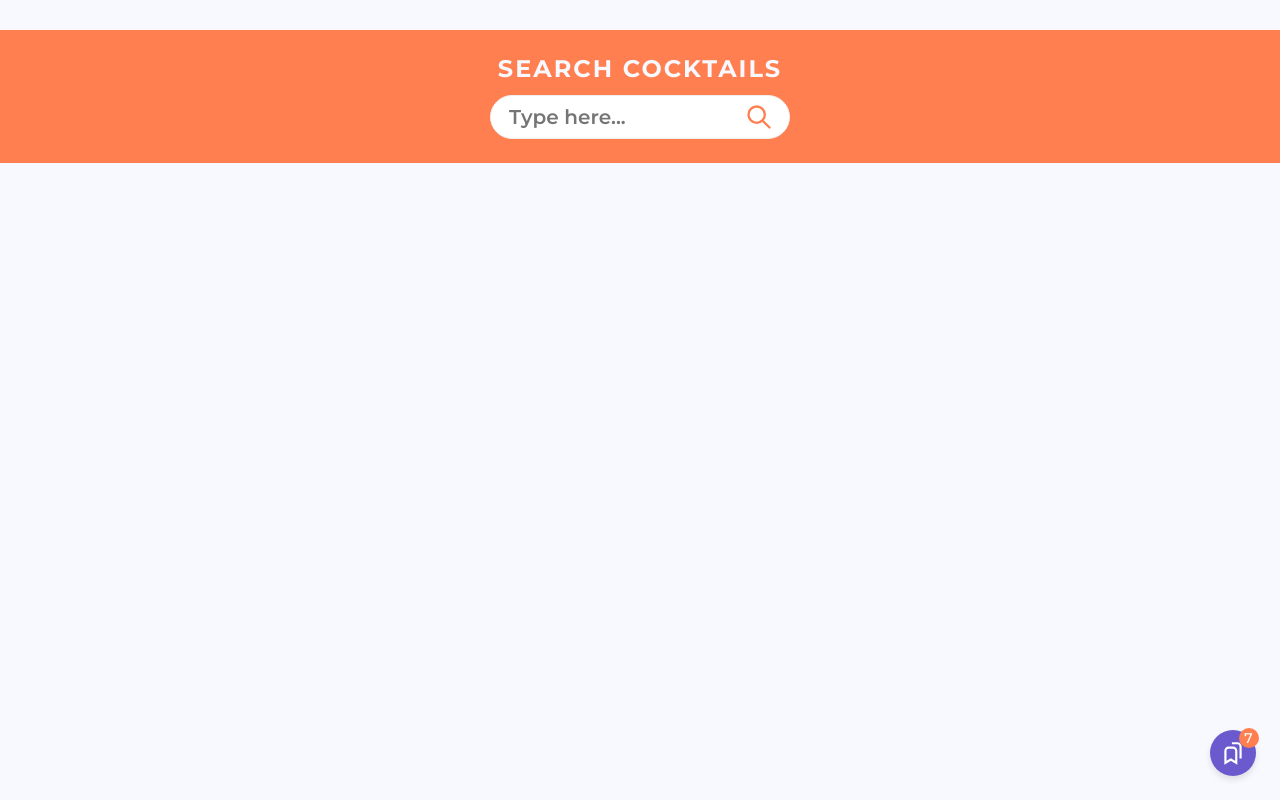
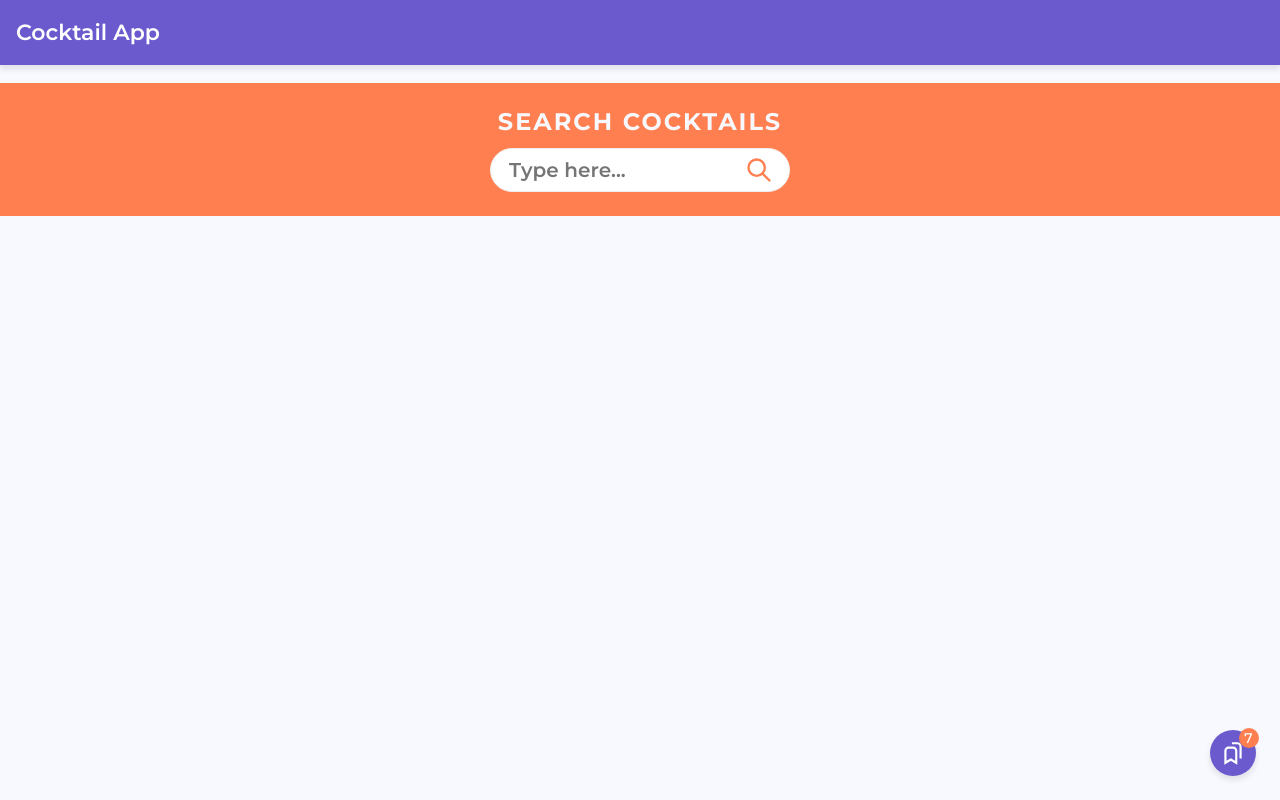
Before and after one commit to wdire/cocktail-app, a Next.js app: page / in a window 1280 px wide. Built offline with nearby package versions, Linux system fonts and the light colour scheme.

Commit message:
feat: add header

```diff
--- a/src/app/layout.tsx
+++ b/src/app/layout.tsx
@@ -1,6 +1,7 @@
 import type { Metadata } from "next";
 import { Montserrat } from "next/font/google";
 import "../styles/globals.scss";
+import Header from "@/components/layout/header";
 
 const montserrat = Montserrat({
   subsets: ["latin"],
@@ -23,7 +24,10 @@ export default function RootLayout({
 }>) {
   return (
     <html lang="en">
-      <body className={montserrat.variable}>{children}</body>
+      <body className={montserrat.variable}>
+        <Header />
+        {children}
+      </body>
     </html>
   );
 }
--- a/src/app/saved/list-saved/list-saved.module.scss
+++ b/src/app/saved/list-saved/list-saved.module.scss
@@ -2,7 +2,7 @@
 
 .list_saved {
   h1 {
-    margin-bottom: 30px;
+    margin: 30px 0;
 
     span {
       color: $secondary-color;
--- /dev/null
+++ b/src/components/layout/header/header.module.scss
@@ -0,0 +1,19 @@
+@import "/src/styles/colors.scss";
+
+.header {
+  background: $secondary-color;
+  box-shadow: 0 4px 6px rgba(0, 0, 0, 0.1);
+}
+
+.header_wrapper {
+  height: 65px;
+  display: flex;
+  justify-content: space-between;
+  align-items: center;
+}
+
+.logo {
+  font-size: 22px;
+  font-weight: 600;
+  color: #fff;
+}
--- /dev/null
+++ b/src/components/layout/header/index.tsx
@@ -0,0 +1,19 @@
+import styles from "./header.module.scss";
+import stylesSectionContainer from "../../../styles/containers/section-container.module.scss";
+import Link from "next/link";
+
+const Header = () => {
+  return (
+    <div className={styles.header}>
+      <div className={stylesSectionContainer.section_container}>
+        <div className={styles.header_wrapper}>
+          <Link href={"/"} className={styles.logo}>
+            Cocktail App
+          </Link>
+        </div>
+      </div>
+    </div>
+  );
+};
+
+export default Header;
--- a/src/components/search-page/search-bar/search-bar.module.scss
+++ b/src/components/search-page/search-bar/search-bar.module.scss
@@ -1,7 +1,7 @@
 @import "/src/styles/colors.scss";
 
 .search_bar_container {
-  margin: 30px auto 0 auto;
+  margin: 18px auto 0 auto;
   padding: 24px;
   background-color: $primary-color;
 
--- a/src/styles/colors.scss
+++ b/src/styles/colors.scss
@@ -1,5 +1,4 @@
 $primary-color: #ff7f50;
 $secondary-color: #6a5acd;
 $background-color: #f8f8ff;
-$card-background-color: #ffffff;
 $text-color: #333333;
--- a/src/styles/containers/cards-container.module.scss
+++ b/src/styles/containers/cards-container.module.scss
@@ -5,6 +5,8 @@
   display: grid;
   grid-template-columns: repeat(4, minmax(0, 1fr));
   gap: 18px;
+  margin-top: 24px;
+  margin-bottom: 24px;
 
   @include media-lg {
     grid-template-columns: repeat(3, minmax(0, 1fr));
--- a/src/styles/containers/section-container.module.scss
+++ b/src/styles/containers/section-container.module.scss
@@ -1,6 +1,6 @@
 .section_container {
   width: 1300px;
   max-width: 100%;
-  margin: 24px auto;
+  margin: 0px auto;
   padding: 0 16px;
 }
```
